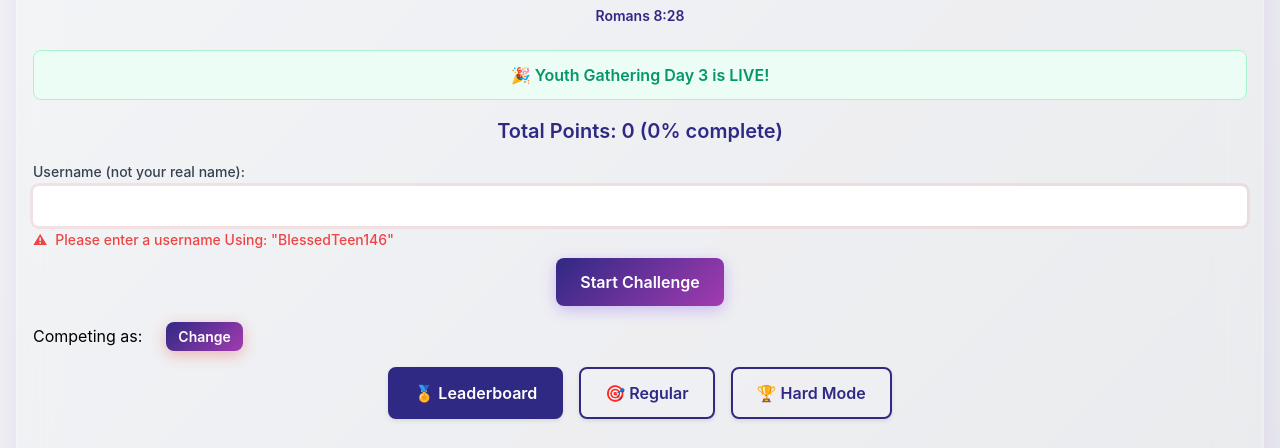
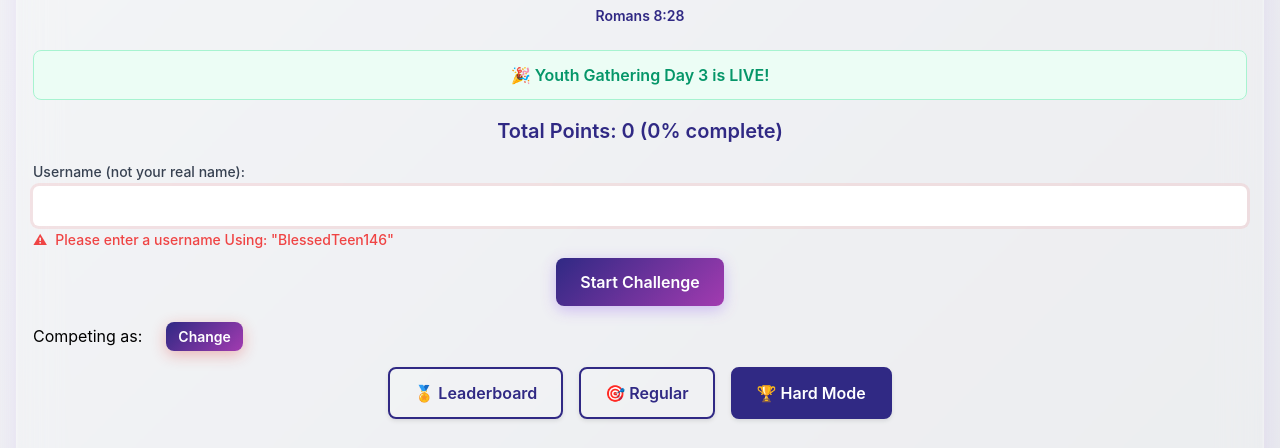
Before and after one commit to RealTreasury/GatherTogether, a website: page index.html in a window 1280 px wide. Shown: the part 193-641 px from the top of the page. Drawn offline with nearby package versions, Linux system fonts and the light colour scheme; no server answers.

Commit message:
Default to hard mode

```diff
--- a/index.html
+++ b/index.html
@@ -63,9 +63,9 @@
                     </div>
 
                     <div class="card-selector">
-                        <button id="leaderboard-btn" class="card-type-btn active" data-type="leaderboard">🏅 Leaderboard</button>
+                        <button id="leaderboard-btn" class="card-type-btn" data-type="leaderboard">🏅 Leaderboard</button>
                         <button class="card-type-btn" data-type="regular">🎯 Regular</button>
-                        <button class="card-type-btn completionist" data-type="completionist">🏆 Hard Mode</button>
+                        <button class="card-type-btn completionist active" data-type="completionist">🏆 Hard Mode</button>
                     </div>
 
                     <div class="stats-container">
```
Also changed, not shown: README.md.
